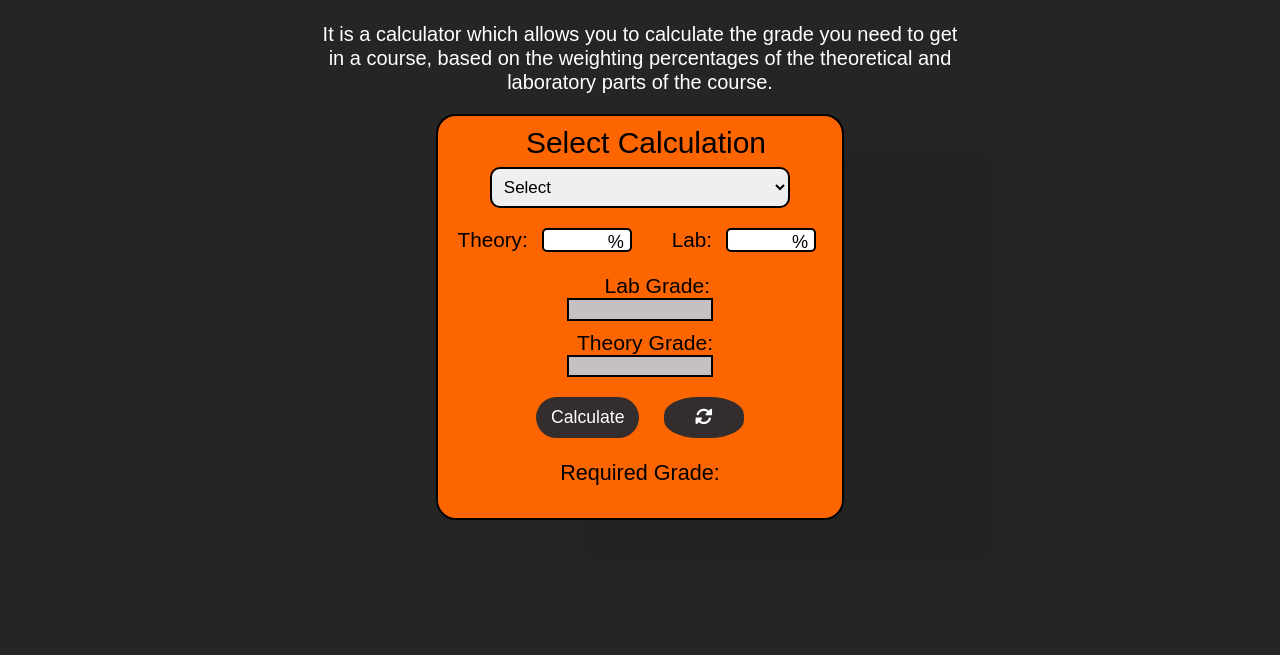
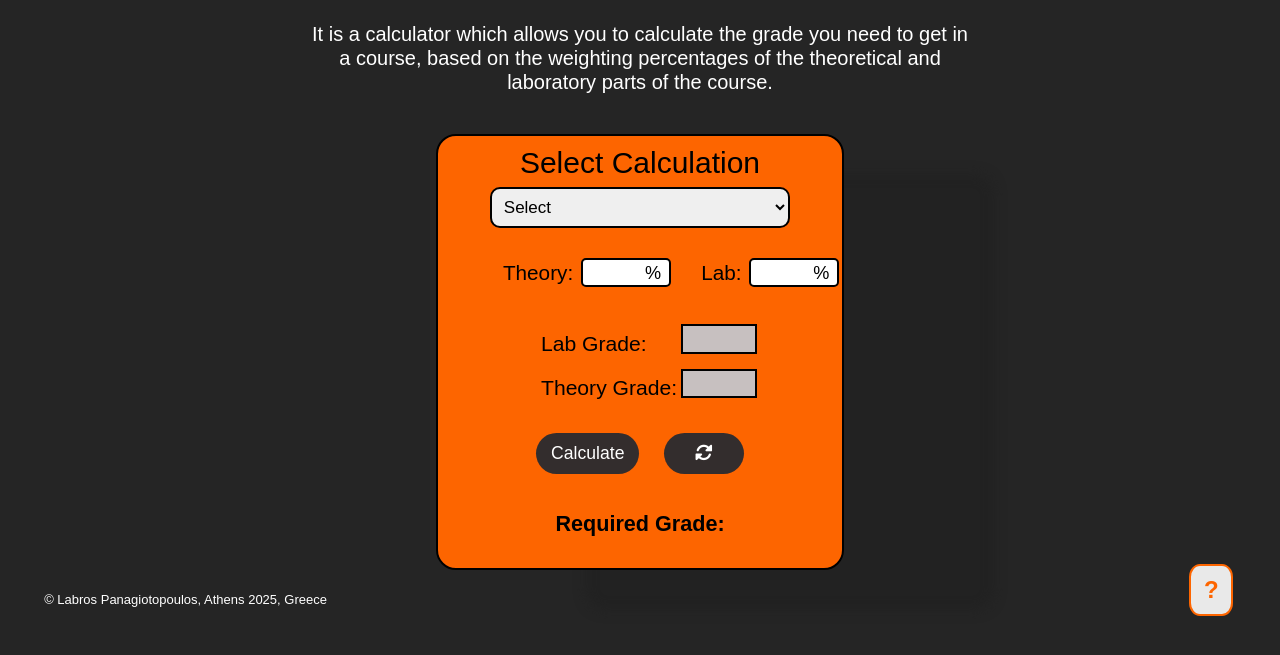
Before and after one commit to labrospan/UniCalculator, a plain HTML site: page index.html in a window 1280 px wide. Shown: the part 73-728 px from the top of the page. Drawn offline with Linux system fonts and the light colour scheme.

Commit message:
Add files via upload

```diff
--- a/index.html
+++ b/index.html
@@ -7,6 +7,7 @@
         <link rel = "stylesheet" href="style.css">
         <link rel="stylesheet" href="https://cdnjs.cloudflare.com/ajax/libs/font-awesome/6.0.0/css/all.min.css">
         <link rel="icon" type="image/webp" href="logo4.webp">
+        <link rel="infosheet" href="info.html">
     </head>
     <body>
         <div class = "header">
@@ -44,11 +45,14 @@
             </div>
 
             <div class="grd_row">
-                <label class="labgrd" for = "lab_grd">Lab Grade: </label>
-                <input class="labgrdbox" type ="number" id = "lab_grd" min = "0" max = "10"  disabled>
-
-                <label class="theorygrd" for = "theory_grd">Theory Grade: </label>
-                <input class="theorygrdbox" type ="number" id = "theory_grd" min = "0" max ="10"  disabled>
+                <div class="grade_cont">
+                    <label class="labgrd" for = "lab_grd">Lab Grade: </label>
+                    <input class="labgrdbox" type ="number" id = "lab_grd" min = "0" max = "10"  disabled>
+                </div>
+                <div class="grade_cont">
+                    <label class="theorygrd" for = "theory_grd">Theory Grade: </label>
+                    <input class="theorygrdbox" type ="number" id = "theory_grd" min = "0" max ="10"  disabled>
+                </div>
             </div>
 
             <div class="button_row">
@@ -63,6 +67,14 @@
             </div>
         </div>
         </div>
+
+        <div class = footer>
+            <p class="copy">&copy; Labros Panagiotopoulos, Athens 2025, Greece</p>
+            <div class="tooltip">
+                <button class="info" id="info" onclick="info()">?</button>
+                <span class="info_txt">More info!</span>
+            </div>
+        </div>
         <script src="script.js"></script>
     </body>
 </html>
--- a/script.js
+++ b/script.js
@@ -97,3 +97,7 @@ document.getElementById("lab_per").addEventListener("input", debounce(function()
         document.getElementById("theory_per").value = "";
     }
 }, 200));
+
+function info(){
+    window.location.href = "info.html";
+}
--- a/style.css
+++ b/style.css
@@ -36,13 +36,14 @@ input, button, select{
     font-size: 1.25em;
 
     /* Every screen*/
-    max-width: 50%;
+    max-width: 52%;
     text-align: center;
     word-wrap: break-word;
     white-space: normal;
     margin: 20px;
     margin-left: auto;
     margin-right: auto;
+    margin-bottom: 40px;
     line-height: 1.2;
 }
 
@@ -80,7 +81,8 @@ input[type="number"]::-webkit-outer-spin-button{
 .selecttxt{
     font-size: 30px;
     color: black;
-    margin-left: 12px;
+    margin-left: auto;
+    margin-right: auto;
 }
 
 .selectbox{
@@ -99,15 +101,12 @@ input[type="number"]::-webkit-outer-spin-button{
     display: flex;
     justify-content: space-between;
     align-items: center; /*Align elements vertically*/
-    gap: 10px; /*Space between elements*/
-    margin-bottom: 12px; /*Space betweem rows*/
-    margin-top: -10px;
-    margin-left: 19px;
+    margin-top: -27px;
     font-size: 1.08em;
-
+    margin-right: 27px;
     /* Every screen */
     flex-wrap: nowrap;
-    width: 100%;
+    width: 80%;
 }
 
 .input_row label{
@@ -115,50 +114,62 @@ input[type="number"]::-webkit-outer-spin-button{
     text-align: center;
     color: black;
     block-size: 0.88cm;
+    margin: 30px;
+    margin-right: 8px;
 }
 
 .input_row input{
     flex: 2;
     font-size: 1.03em;
-    block-size: 0.4cm;
-    margin-right: 30px;
+    block-size: 0.78cm;
 }
 
 
 .theoryper{
-    margin-right:119px;
+    margin-right:auto;
+    margin-right: auto;
     font-size: 1.2em;
 }
 
 .theoryperbox{
     text-align: center;
-    margin-left: -115px;
     border-radius: 5px;
     border: 2px solid rgb(0, 0, 0);
-    padding: 4px;
 }
 
-.labper{
+.labper {
     font-size: 1.2em;
-    margin-right: 4px;
 }
 
 .labperbox{
     border: 2px solid rgb(0, 0, 0);
     border-radius: 5px;
-    padding: 4px;
     text-align: center;
 }
 
 .grd_row{
-    display:inline-block;
+    display: flex;
+    flex-direction: column;
+    align-items: flex-start;
     font-size: 1.2em;
-    text-align: left;
+    justify-content: center;
+    gap: 5px;
+    width: 75%;
+    margin-left: 90px;
+    margin-bottom: 15px;
+}
+
+.grade_cont{
+    display: flex;
+    align-items: center;
+    justify-content: flex-start;
+    width: 75%;
+    gap: 10px;
 
 }
 
 .grd_row input{
-    block-size: 0.6cm;
+    block-size: 0.78cm;
     font-size: 0.9em;
     text-align: center;
     border: 2px solid black;
@@ -167,30 +178,22 @@ input[type="number"]::-webkit-outer-spin-button{
     flex-direction: column;
     align-items: center;
     justify-content: center;
-    gap: 10px;
-    width: 100%;
-}
-
-.labgrd{
-    margin-left: 37.5px;
 
 }
+.labgrd{
+    white-space: nowrap;
 
-.labgrdbox{
-    width:80%;
-    max-width: 200px;
-    text-align: center;
+    text-align: left;
+    margin-right: 24px;
 }
 
 .theorygrd{
-    margin-left: 10px;
+    width: 100px;
+    text-align: left;
+    margin-right: 30px;
+    white-space: nowrap;
+
 }
-.theorygrdbox{
-    width:80%;
-    max-width: 200px;
-    text-align: center;
-}
-
 
 button{
     background-color: #332d2d;
@@ -212,17 +215,15 @@ button:hover{
 
 .btn:active{
     transform: scale(1.05);
-    transition: transform 0.0.s ease-in-out
+    transition: transform 0.1s ease-in-out
 }
 
 .reset{
-    width: 15%;
-    border-radius:43%;
     margin-left: 20px;
 }
 
 .reset:active {
-    transform: rotate(180deg);
+    transform: scale(1.05);
     transition: transform 0.1s ease-in-out;
 }
 
@@ -250,10 +251,11 @@ select{
 
 .result-box{
     font-size: 1.35em;
-
+    margin-top: 15px;
     /*every screen*/
     word-wrap: break-word;
     text-align: center;
+    font-weight: bolder;
 }
 
 /*FOR THE % */
@@ -271,12 +273,12 @@ select{
 /* Style the percentage symbol */
 .input-container span {
     position: absolute;
-    right: 38px;
+    right: 10px;
     font-size: 1.05em;
     color: rgb(0, 0, 0);
     pointer-events: none; /* Prevent interaction */
-    top: 40%; /* mOve the % to the middle*/
-    transform: translateY(-50%); /* Ensure perfect vertical aligment*/
+    top: 45%; /* mOve the % to the middle*/
+    transform: translateY(-60%); /* Ensure perfect vertical aligment*/
 }
 
 /* Style the input field */
@@ -288,8 +290,86 @@ select{
     padding: 10px;
 }
 
+.footer{
+    width: 95%;
+    display: flex;
+    flex-direction: row;
+    align-items: center;
+    margin-left: auto;
+    margin-right: auto;
+    gap: 30%;
+}
 
-@media screen and (max-width: 600) {
+.copy{
+    color: white;
+    width: 100%;
+    font-size: small;
+    display: flex;
+    flex-direction:column;
+    align-items: start;
+    margin-left: 1%;
+    margin-top: 22px;
+}
+
+.info{
+    background-color: rgba(255, 255, 255, 0.897);
+    color: #fd6500;
+    border: 2px #fd6500 solid;
+    display: flex;
+    flex-direction: column;
+    align-items: center;
+    text-align: center;
+    font-size: 24px;
+    border-radius: 25%;
+    width: 3.6%;
+    margin-right: 4%;
+    margin-top: -10px;
+    font-weight: bold;
+}
+
+.info:hover{
+    background-color: #fd6500;
+    color: white;
+    border: 2px #fff solid;
+}
+
+/*info msg*/
+.tooltip{
+    position: relative;
+    display: inline-block;
+
+}
+.tooltip .info_txt{
+   visibility: hidden;
+    width: 80px;
+    background-color: #fff;
+    color: black;
+    font-weight: bold;
+    font-family:Arial, Helvetica, sans-serif;
+    text-align: center;
+    padding: 5px;
+    border-radius: 9px;
+
+    /*position msg*/
+    position: absolute;
+    bottom: 150%;
+    left: 40%;
+    transform: translateX(-50%);
+
+    /*Animation*/
+    opacity: 0;
+    transition: opacity 1.5s;
+}
+
+.tooltip:hover .info_txt{
+    visibility: visible;
+    opacity: 5;
+}
+
+
+
+
+@media screen and (min-width: 600) {
     .button_row{
         flex-direction: column;
         align-items: center;
```
Also changed, not shown: info.html (added, +12 -0 lines), underconstruction.jpg (added).
